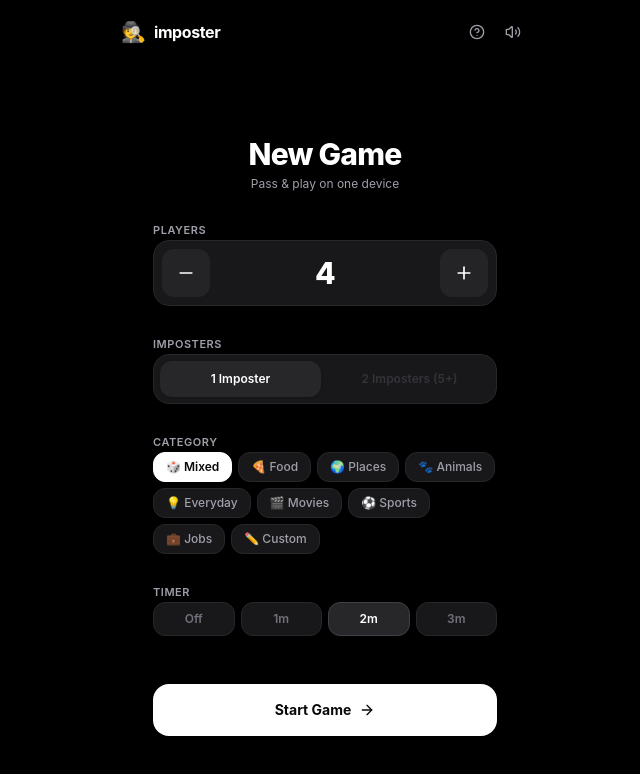
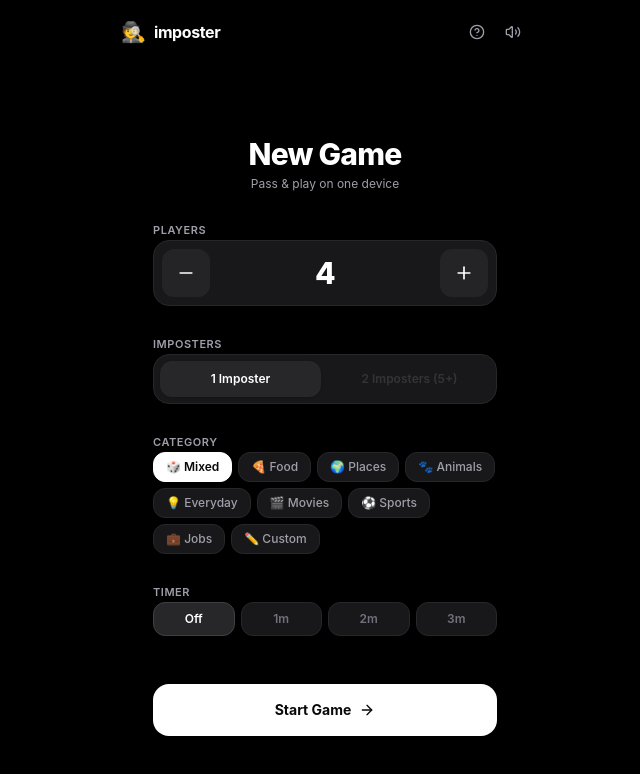
Before and after one commit to hansanakavinda/imposter-game, a React (Vite) app: page / in a window 1280 px wide. Shown: the top 774 px of the page, without its empty margins (315-955 px from the left). Built offline with nearby package versions, Linux system fonts and the light colour scheme.

Commit message:
fix: set default timer duration to off in game configuration

```diff
--- a/src/App.jsx
+++ b/src/App.jsx
@@ -21,7 +21,7 @@ export default function App() {
     playerCount: 4,
     imposterCount: 1,
     category: 'any',
-    timerDuration: 120,
+    timerDuration: 0, // Default to Off
     playerNames: ['Player 1', 'Player 2', 'Player 3', 'Player 4'],
     customWord: null,
   })
--- a/src/components/SetupScreen.jsx
+++ b/src/components/SetupScreen.jsx
@@ -7,7 +7,7 @@ export default function SetupScreen({ onStartGame }) {
   const [playerCount, setPlayerCount] = useState(4)
   const [imposterCount, setImposterCount] = useState(1)
   const [selectedCategory, setSelectedCategory] = useState('any')
-  const [timerDuration, setTimerDuration] = useState(120) // 2 min default
+  const [timerDuration, setTimerDuration] = useState(0) // Default to Off
 
   // Custom word state
   const [customWord, setCustomWord] = useState('')
```
